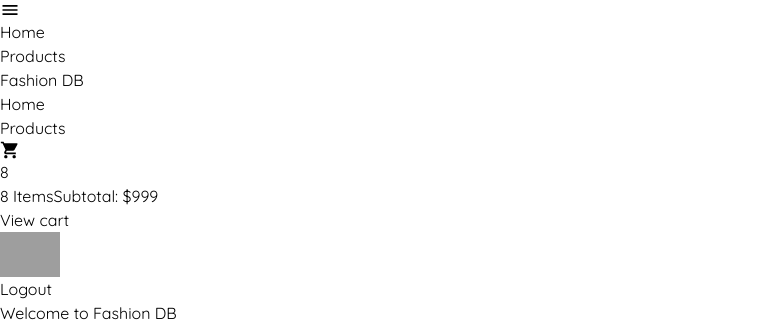
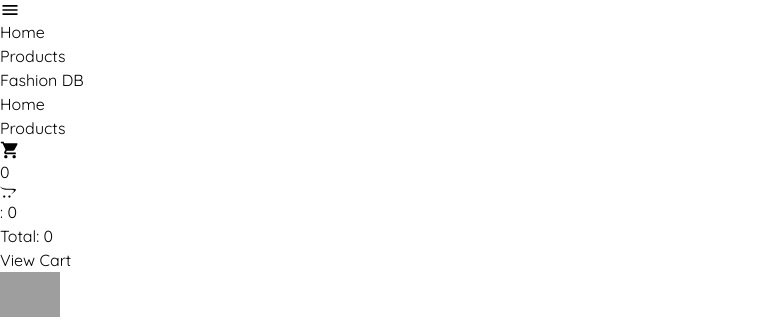
Before and after one commit to the-pujon/fashion-bd, a Next.js app: page / in a window 1280 px wide. Shown: the top 322 px of the page, without its empty margins (0-763 px from the left). Built offline with nearby package versions, Linux system fonts and the light colour scheme; grey boxes are pictures that could not be loaded.

Commit message:
[feat] implemented card dropdown

```diff
--- /dev/null
+++ b/src/Components/CartDropDownContent/CartDropDownContent.jsx
@@ -0,0 +1,55 @@
+import React from "react";
+import { FaOpencart } from "react-icons/fa";
+import Link from 'next/link'
+import Image from 'next/image';
+import {MdProductionQuantityLimits} from "react-icons/md";
+
+const CartDropDownContent = ({ cartItems }) => {
+  return (
+    <div className="p-5 w-[18rem] sm:w-[22rem] max-h-[30rem] overflow-auto  bg-gradient-to-t from-primary/10 to-transparent">
+      {/* cart header */}
+      <div className="flex w-full items-center justify-between border-b border-secondary border-dashed">
+        <div className="flex items-center gap-2 p-1">
+          <FaOpencart className="text-3xl" />:{" "}
+          <span> {cartItems.products.length}</span>
+        </div>
+        <div className="text-base">Total: {cartItems.totalPrice}</div>
+      </div>
+      {/* cart item list */}
+      <>
+        <div className="flex flex-col gap-2">
+          {cartItems.products.map((product, i) => (
+            <div
+              key={i}
+              className="flex items-center gap-2 justify-between p-2"
+            >
+              <div className="w-fit rounded-md">
+                <Image
+                  src={product?.image}
+                  alt="product image"
+                  width={100}
+                  height={100}
+                  className="w-16 h-10 rounded-md"
+                />
+              </div>
+              <div className="flex flex-col flex-1">
+                <span className="text-sm sm:text-base whitespace-nowrap text-primary" >{product.name.length > 20 ? `${product.name}...` : product.name}</span>
+                <span className="text-xs whitespace-nowrap"> {product.category.length > 15 ? `${product.category}...` : product.category}</span>
+                <span className="text-xs whitespace-nowrap"> {product.brand.length > 15 ? `${product.brand}...` : product.brand}</span>
+              </div>
+              <div className="flex flex-col w-fit items-end">
+                <span className="text-sm sm:text-base whitespace-nowrap flex items-center"><MdProductionQuantityLimits />: {product.quantity}</span>
+                <span className="text-sm sm:text-base whitespace-nowrap">$: {product.price}</span>
+              </div>
+            </div>
+          ))}
+        </div>
+      </>
+      <Link href={`cart`} >
+        <button className="text-nowrap border rounded-none py-1 lg:px-3 lg:py-2 xl:px-5 xl:py-3 bg-transparent w-full border-primary hover:bg-primary hover:text-secondary transition-all duration-300 active:scale-95" >View Cart</button>
+      </Link>
+    </div>
+  );
+};
+
+export default CartDropDownContent;
--- a/src/Components/Navbar/Navbar.jsx
+++ b/src/Components/Navbar/Navbar.jsx
@@ -1,13 +1,22 @@
-'use client'
+"use client";
 
-import React from "react";
+import React, { useEffect, useState } from "react";
 import Image from "next/image";
 import MaxWidthWrapper from "../MaxWidthWrapper/MaxWidthWrapper";
 import { MdOutlineMenu, MdShoppingCart } from "react-icons/md";
-
-
+import { useAppSelector } from "@/libs/hooks";
+import CartDropDownContent from "../CartDropDownContent/CartDropDownContent";
 
 const Navbar = () => {
+  const [isClient, setIsClient] = useState(false);
+
+  useEffect(() => {
+    setIsClient(true);
+  }, []);
+
+  const cartItems = useAppSelector((state) => state.cart);
+  console.log(cartItems);
+
   return (
     <div className="shadow-lg z-40 sticky top-0 backdrop-blur-md ">
       <MaxWidthWrapper className="navbar">
@@ -41,6 +50,7 @@ const Navbar = () => {
           </ul>
         </div>
         <div className="navbar-end">
+          {isClient && (
             <div className="dropdown dropdown-end">
               <div
                 tabIndex={0}
@@ -49,24 +59,20 @@ const Navbar = () => {
               >
                 <div className="indicator">
                   <MdShoppingCart fontSize={20} />
-                <span className="badge badge-sm indicator-item">8</span>
+                  <p className="badge badge-sm indicator-item">
+                    {cartItems.products.length}
+                  </p>
                 </div>
               </div>
               <div
                 tabIndex={0}
-              className="mt-3 z-[1] card card-compact dropdown-content w-52 bg-base-100 shadow"
+                className="mt-3 z-[1] card card-compact dropdown-content shadow  bg-white"
               >
-              <div className="card-body">
-                <span className="font-bold text-lg">8 Items</span>
-                <span className="text-info">Subtotal: $999</span>
-                <div className="card-actions">
-                  <button className="btn btn-primary btn-block">
-                    View cart
-                  </button>
+                 <CartDropDownContent cartItems={cartItems} />
               </div>
             </div>
-            </div>
-          </div>
+          )}
+
           <div className="dropdown dropdown-end">
             <div
               tabIndex={0}
@@ -74,8 +80,12 @@ const Navbar = () => {
               className="btn btn-ghost btn-circle avatar"
             >
               <div className="w-10 rounded-full">
-                <Image src="https://daisyui.com/images/stock/photo-1534528741775-53994a69daeb.jpg" alt="user picture" width={60} height={60} />
-
+                <Image
+                  src="https://daisyui.com/images/stock/photo-1534528741775-53994a69daeb.jpg"
+                  alt="user picture"
+                  width={60}
+                  height={60}
+                />
               </div>
             </div>
             <ul
--- a/src/Components/ProductCard/ProductCard.jsx
+++ b/src/Components/ProductCard/ProductCard.jsx
@@ -18,21 +18,25 @@ const ProductCard = ({ product }) => {
 
   const cartItems = useAppSelector((state) => state.cart);
 
-  console.log(cartItems)
+  //console.log(cartItems)
 
   const dispatch = useDispatch();
 
   const handleAddCart = (product) => {
 
+    console.log("here")
+
     //console.log(quantity * product.price)
 
       const cart = {
-        id: product.id,
+        _id: product.id,
         name: product.name,
         image: product.image,
-        //quantity: quantity,
+        quantity: 1,
         price: product.price,
-        //total: quantity * product.price,
+        total:  product.price,
+        brand: product.brand,
+        collection: product.collections.join(", "),
         //sellerName: product.sellerName,
         //sellerEmail: product.sellerEmail,
         //subcategory: product.subcategory,
--- a/src/libs/features/cart/CartSlice.js
+++ b/src/libs/features/cart/CartSlice.js
@@ -31,8 +31,8 @@ const cartSlice = createSlice({
 
       if (existingItem) {
         // If it exists, update the quantity
-        //existingItem.quantity += newItem.quantity;
-        existingItem.total += newItem.total;
+        existingItem.quantity += 1;
+        existingItem.price += newItem.price;
       } else {
         // If it doesn't exist, add the new item
         state.products.push(newItem);
@@ -41,7 +41,7 @@ const cartSlice = createSlice({
       // Update totalItem and totalPrice
       state.totalItem = state.products.length;
       state.totalPrice = state.products.reduce(
-        (total, item) => total + item.total,
+        (total, item) => total + item.price,
         0
       );
 
```
Lines whose indentation alone changed are shown as unchanged.
